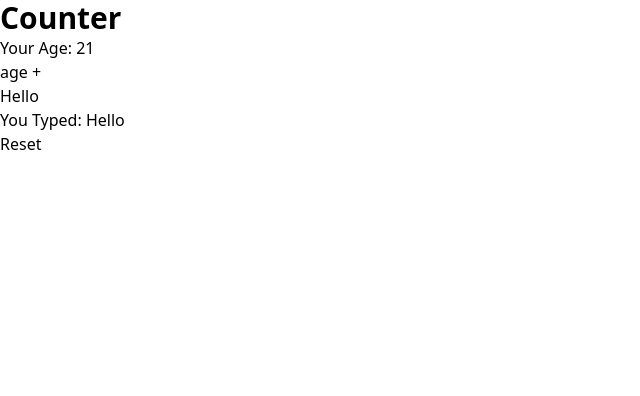
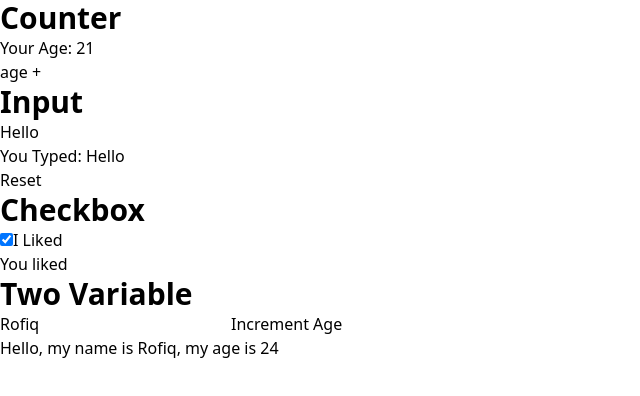
Before and after one commit to rofiqahmad22/demo-react-vite, a React (Vite) app: page / in a window 1280 px wide. Shown: the top 396 px of the page, without its empty margins (0-640 px from the left). Built offline with nearby package versions, Linux system fonts and the light colour scheme.

Commit message:
create two variable in one component use useState

```diff
--- a/src/App.tsx
+++ b/src/App.tsx
@@ -1,4 +1,6 @@
 import { Age } from "./components/age";
+import { MyCheckbox } from "./components/checkbox";
+import { Form } from "./components/two-variables";
 import { Myinput } from "./components/type";
 
 export default function App() {
@@ -9,6 +11,8 @@ export default function App() {
       </header>
       <Age />
       <Myinput />
+      <MyCheckbox />
+      <Form />
     </div>
   );
 }
--- /dev/null
+++ b/src/components/checkbox.tsx
@@ -0,0 +1,19 @@
+import React, { useState } from "react";
+
+export function MyCheckbox() {
+  const [liked, setLiked] = useState(true);
+
+  function handleChange(event: React.ChangeEvent<HTMLInputElement>) {
+    setLiked(event.target.checked);
+  }
+
+  return (
+    <>
+      <h1 className="font-bold text-3xl">Checkbox</h1>
+      <label>
+        <input type="checkbox" checked={liked} onChange={handleChange} />I Liked
+      </label>
+      <p>You {liked ? "liked" : "didn't like"}</p>
+    </>
+  );
+}
--- /dev/null
+++ b/src/components/two-variables.tsx
@@ -0,0 +1,25 @@
+import React, { useState } from "react";
+
+export function Form() {
+  const [name, setName] = useState("Rofiq");
+  const [age, setAge] = useState(24);
+
+  function handleChange(event: React.ChangeEvent<HTMLInputElement>) {
+    setName(event.target.value);
+  }
+
+  function increment() {
+    setAge(age + 1);
+  }
+
+  return (
+    <>
+      <h1 className="font-bold text-3xl">Two Variable</h1>
+      <input value={name} onChange={handleChange} />
+      <button onClick={increment}>Increment Age</button>
+      <p>
+        Hello, my name is {name}, my age is {age}
+      </p>
+    </>
+  );
+}
--- a/src/components/type.tsx
+++ b/src/components/type.tsx
@@ -9,6 +9,7 @@ export function Myinput() {
 
   return (
     <>
+      <h1 className="text-3xl font-bold">Input</h1>
       <input value={text} onChange={handleChange} />
       <p>You Typed: {text}</p>
       <button onClick={() => setText("Hello")}>Reset</button>
```
